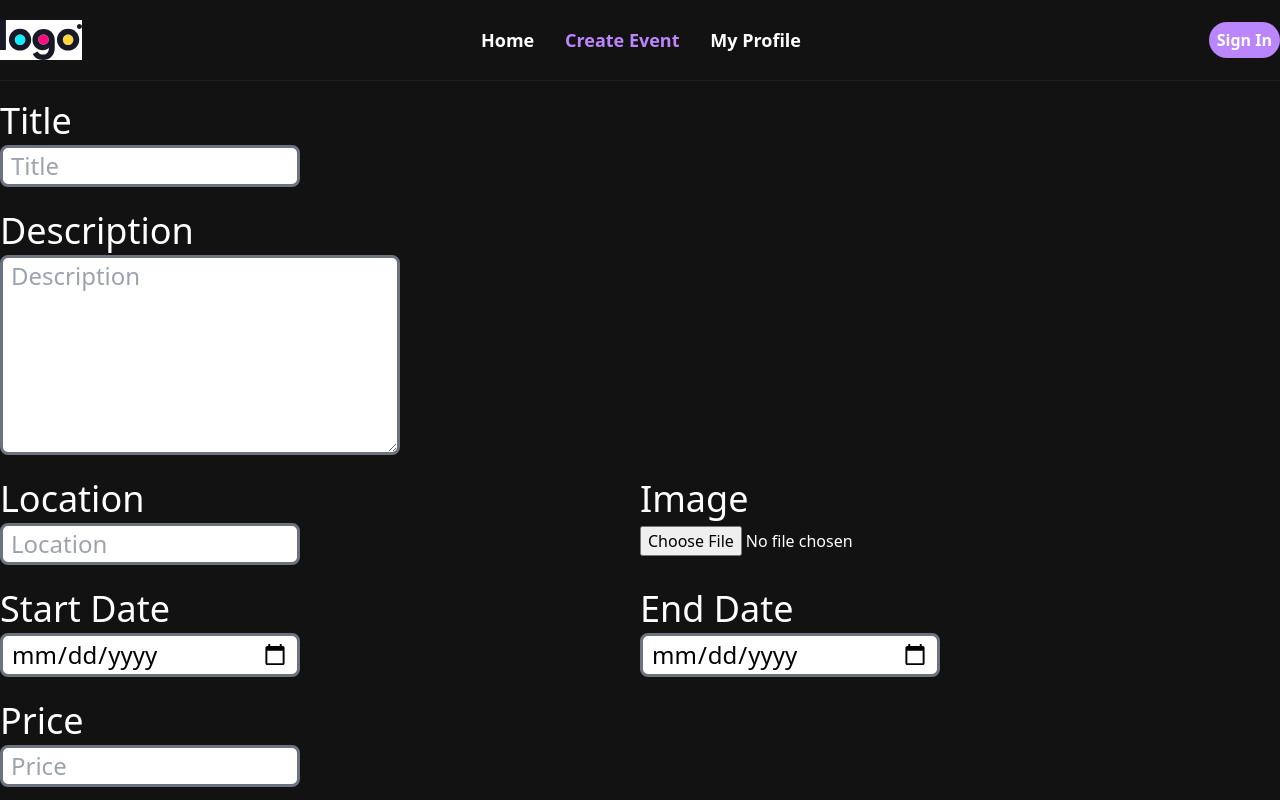
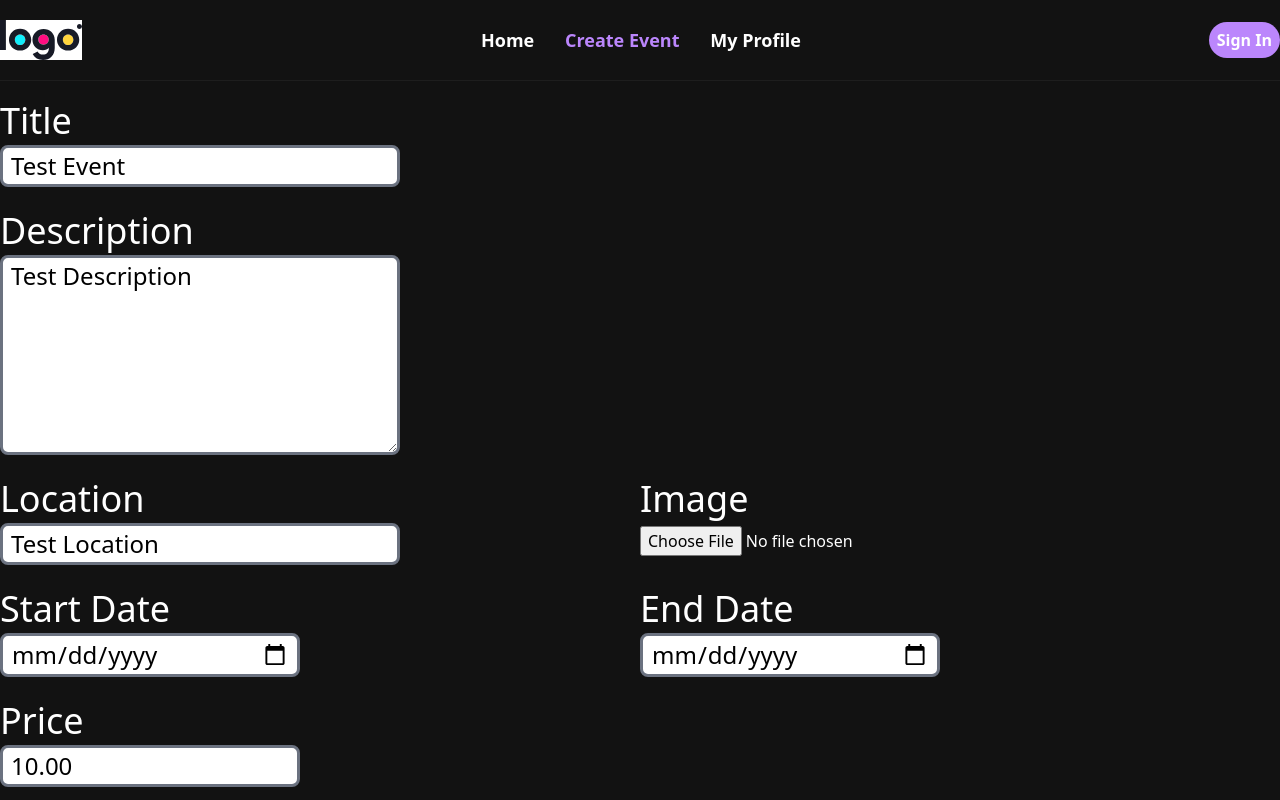
Before and after one commit to ScaiaAguinaga/swarm-event-manager, a Next.js app: page /events/create in a window 1280 px wide. Shown: the top 800 px of the page. Built offline with nearby package versions, Linux system fonts and the light colour scheme; no server answers.

Commit message:
Created functioning event creation form.

```diff
--- a/components/CreateEventForm.tsx
+++ b/components/CreateEventForm.tsx
@@ -5,15 +5,15 @@ import { useState } from "react";
 
 const CreateEventForm = () => {
   const [eventData, setEventData] = useState<Partial<IEvent>>({
-    title: "Test Event",
-    description: "This is a test to see if my database connection works",
-    location: "Woo Woo",
-    imageUrl: "imageURL",
+    title: "Test Event", //Required
+    description: "Test Description",
+    location: "Test Location",
+    imageUrl: "TestImageURL", //Required
     startDateTime: new Date(),
     endDateTime: new Date(),
-    price: "$15.00",
+    price: "10.00",
     isFree: false,
-    url: "eventURL",
+    url: "TestEventURL",
   });
 
   const handleClick = async () => {
@@ -41,8 +41,9 @@ const CreateEventForm = () => {
           <input
             id="event-title"
             type="text"
-            placeholder="Title"
-            className="event-form-input w-[175px] md:w-[300px]"
+            placeholder="Event Name"
+            value={eventData.title}
+            className="event-form-input w-[250px] md:w-[400px]"
             onChange={(e) =>
               setEventData({ ...eventData, title: e.target.value })
             }
@@ -55,7 +56,8 @@ const CreateEventForm = () => {
           </label>
           <textarea
             id="event-description"
-            placeholder="Description"
+            placeholder="Please enter a description for your event."
+            value={eventData.description}
             className="event-form-input h-[150px] w-[250px] md:h-[200px] md:w-[400px]"
             onChange={(e) =>
               setEventData({ ...eventData, description: e.target.value })
@@ -70,8 +72,9 @@ const CreateEventForm = () => {
           <input
             id="event-location"
             type="text"
-            placeholder="Location"
-            className="event-form-input w-[175px] md:w-[300px]"
+            placeholder="123 World Way, CA"
+            value={eventData.location}
+            className="event-form-input w-[250px] md:w-[400px]"
             onChange={(e) =>
               setEventData({ ...eventData, location: e.target.value })
             }
@@ -92,11 +95,13 @@ const CreateEventForm = () => {
           <input
             id="event-start-date"
             type="date"
-            placeholder="Start Date"
             className="event-form-input w-[175px] md:w-[300px]"
-            // onChange={(e) =>
-            //   setEventData({ ...eventData, location: e.target.value })
-            // }
+            onChange={(e) =>
+              setEventData({
+                ...eventData,
+                startDateTime: new Date(e.target.value),
+              })
+            }
           />
         </div>
 
@@ -107,11 +112,13 @@ const CreateEventForm = () => {
           <input
             id="event-end-date"
             type="date"
-            placeholder="End Date"
             className="event-form-input w-[175px] md:w-[300px]"
-            // onChange={(e) =>
-            //   setEventData({ ...eventData, location: e.target.value })
-            // }
+            onChange={(e) =>
+              setEventData({
+                ...eventData,
+                endDateTime: new Date(e.target.value),
+              })
+            }
           />
         </div>
 
@@ -123,9 +130,10 @@ const CreateEventForm = () => {
             id="event-price"
             type="number"
             placeholder="Price"
+            value={Number(eventData.price).toFixed(2)}
             className="event-form-input w-[175px] md:w-[300px]"
             onChange={(e) =>
-              setEventData({ ...eventData, price: e.target.value })
+              setEventData({ ...eventData, price: e.target.value.toString() })
             }
           />
         </div>
```
